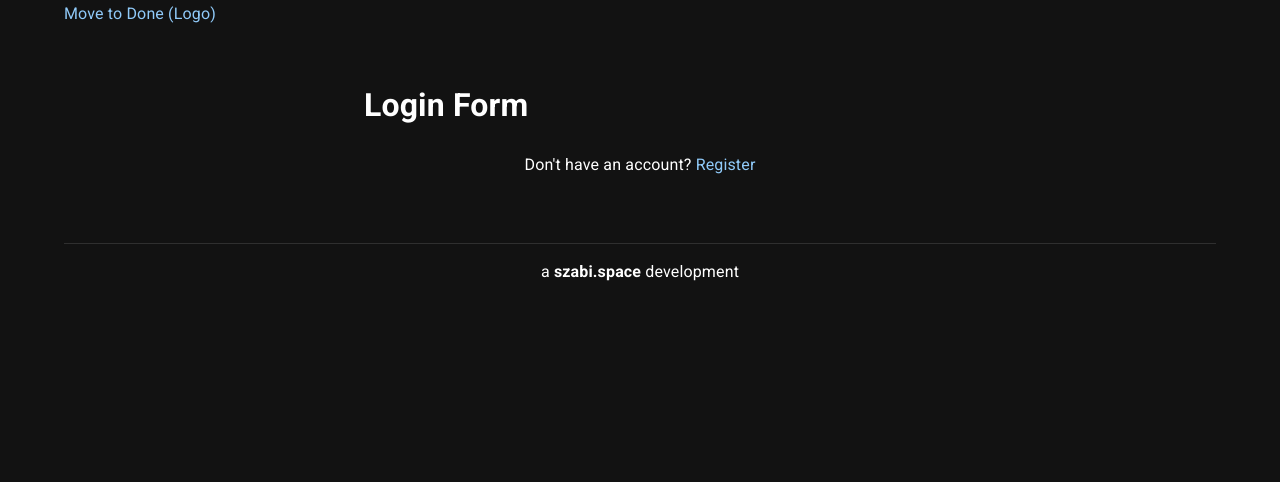
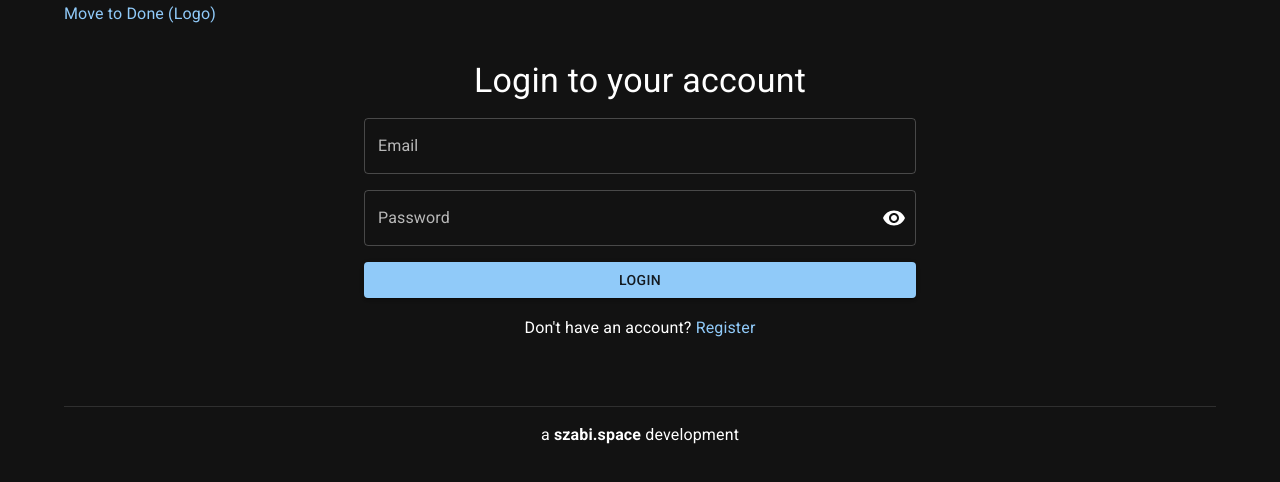
Before and after one commit to szabikr/poc-authentication, a React app in the folder packages/client/: page /auth/login in a window 1280 px wide. Shown: the top 482 px of the page. Built offline with nearby package versions, Linux system fonts and the light colour scheme.

Commit message:
Implements Login form UI components and defines onclick handler

```diff
--- a/packages/client/src/components/login/login-form.jsx
+++ b/packages/client/src/components/login/login-form.jsx
@@ -1,17 +1,92 @@
-import React from 'react'
+import React, { useState } from 'react'
 import { Link } from 'react-router-dom'
-import { Stack, Typography, Link as MuiLink } from '@mui/material'
+import {
+  Stack,
+  Box,
+  Button,
+  CircularProgress,
+  Typography,
+  TextField,
+  Snackbar,
+  Alert,
+  Link as MuiLink,
+} from '@mui/material'
+import PasswordField from '../password-field'
 
 export default function LoginForm() {
+  const [email, setEmail] = useState({ value: '', error: '' })
+  const [password, setPassword] = useState({ value: '', error: '' })
+  const [pageError, setPageError] = useState({ open: false, message: '' })
+  const [isLoading, setIsLoading] = useState(false)
+
+  const handleLoginOnClick = () => {
+    setIsLoading(true)
+
+    console.log('Login attempt is happening with:')
+    console.log(`email: ${email.value}`)
+    console.log(`password: ${password.value}`)
+
+    setIsLoading(false)
+  }
+
   return (
-    <Stack>
-      <h1>Login Form</h1>
+    <Stack spacing={2}>
+      <Box sx={{ mb: 4 }}>
+        <Typography align="center" variant="h4">
+          Login to your account
+        </Typography>
+      </Box>
+
+      <TextField
+        id="email"
+        label="Email"
+        variant="outlined"
+        type="email"
+        value={email.value}
+        onChange={(event) => setEmail({ ...email, value: event.target.value })}
+        error={email.error !== ''}
+        helperText={email.error}
+      />
+      <PasswordField
+        id="password"
+        label="Password"
+        variant="outlined"
+        type="password"
+        value={password.value}
+        onChange={(event) =>
+          setPassword({ ...password, value: event.target.value })
+        }
+        error={password.error !== ''}
+        helperText={password.error}
+      />
+      <Button
+        variant="contained"
+        disabled={isLoading}
+        onClick={handleLoginOnClick}
+      >
+        {isLoading ? <CircularProgress size={24} /> : 'Login'}
+      </Button>
+
       <Typography align="center" variant="subtitle1">
         Don&apos;t have an account?{' '}
         <Link to="/auth/register" style={{ textDecoration: 'none' }}>
           <MuiLink underline="hover">Register</MuiLink>
         </Link>
       </Typography>
+
+      <Snackbar
+        open={pageError.open}
+        autoHideDuration={10000}
+        onClose={() => setPageError({ open: false })}
+      >
+        <Alert
+          variant="filled"
+          severity="error"
+          onClose={() => setPageError({ open: false })}
+        >
+          {pageError.message}
+        </Alert>
+      </Snackbar>
     </Stack>
   )
 }
```
